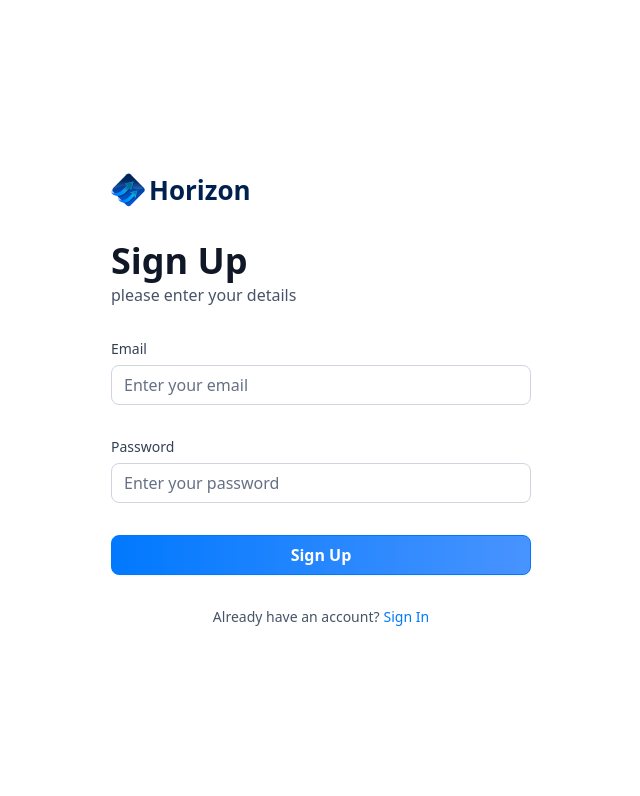
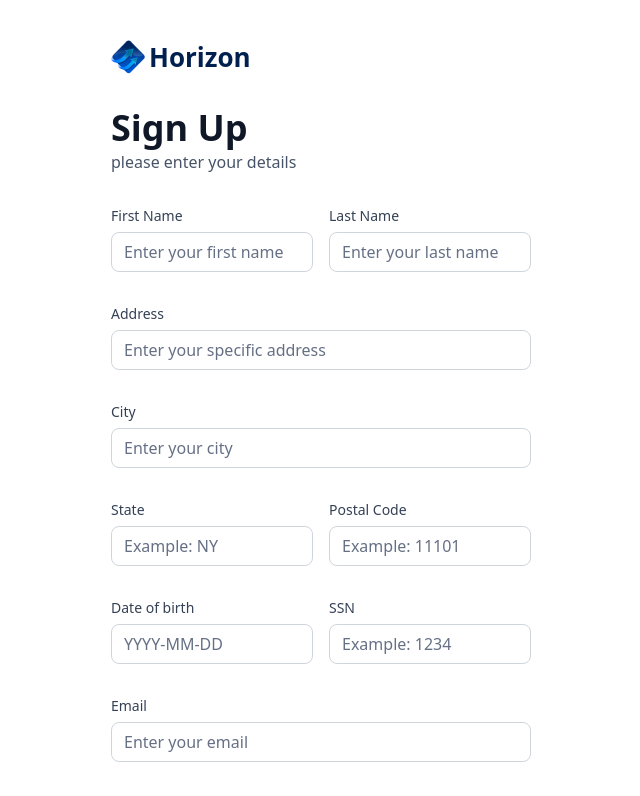
Before and after one commit to MiantsaFanirina/banking, a Next.js app: page /Sign-up in a window 1280 px wide. Shown: the top 796 px of the page, without its empty margins (319-959 px from the left). Built offline with nearby package versions, Linux system fonts and the light colour scheme.

Commit message:
finalisation of Auth Design

```diff
--- a/components/AuthForm.tsx
+++ b/components/AuthForm.tsx
@@ -21,15 +21,19 @@
 import CustomInput from './CustomInput'
 import { authFormSchema } from '@/lib/utils'
 import { Loader2 } from 'lucide-react'
+import { useRouter } from 'next/navigation'
 
 
 const AuthForm = ({type} : {type: string}) => {
     const [user, setUser] = useState(null)
     const [isLoading, setIsLoading] = useState(false)
+    const router = useRouter()
+
+    const formSchema = authFormSchema(type)
 
     // 1. Define your form.
-    const form = useForm<z.infer<typeof authFormSchema>>({
-        resolver: zodResolver(authFormSchema),
+    const form = useForm<z.infer<typeof formSchema>>({
+        resolver: zodResolver(formSchema),
         defaultValues: {
             email: "",
             password: ""
@@ -37,12 +41,37 @@
     })
 
     // 2. Define a submit handler.
-    function onSubmit(values: z.infer<typeof authFormSchema>) {
+    const onSubmit = async (data: z.infer<typeof formSchema>)  => {
         // Do something with the form values.
         // ✅ This will be type-safe and validated.
         setIsLoading(true)
-        console.log(values)
-        setIsLoading(false)
+        try{
+            // Sign up with Apprite & create plaid token
+            if(type === 'sign-up')
+            {
+                // const newUser = await signUp(data);
+
+                // setUser(newUser)
+            }
+
+            if(type === 'sign-in')
+            {
+                // const response = await signIn({
+                //     email: data.email,
+                //     password: data.password
+                // });
+
+                // if(response) {
+                //     router.push('/')
+                // }
+            }
+        }
+        catch(error) {
+            console.log(error)
+        }
+        finally {
+            setIsLoading(false)
+        }
     }
 
 
@@ -81,6 +110,78 @@
                 <>
                     <Form {...form}>
                         <form onSubmit={form.handleSubmit(onSubmit)} className="space-y-8">
+                            {type === 'sign-up' && (
+                                <>
+                                    <div className="flex gap-4">
+                                        <CustomInput
+                                            control={form.control}
+                                            name="firstName"
+                                            label="First Name"
+                                            placeholder="Enter your first name"
+                                        />
+
+                                        <CustomInput
+                                            control={form.control}
+                                            name="lastName"
+                                            label="Last Name"
+                                            placeholder="Enter your last name"
+                                        />
+
+                                    </div>
+
+
+                                    <CustomInput
+                                        control={form.control}
+                                        name="address1"
+                                        label="Address"
+                                        placeholder="Enter your specific address"
+                                    />
+
+                                    <CustomInput
+                                        control={form.control}
+                                        name="city"
+                                        label="City"
+                                        placeholder="Enter your city"
+                                    />
+
+                                    <div className="flex gap-4">
+
+                                        <CustomInput
+                                            control={form.control}
+                                            name="state"
+                                            label="State"
+                                            placeholder="Example: NY"
+                                        />
+
+                                        <CustomInput
+                                            control={form.control}
+                                            name="postalCode"
+                                            label="Postal Code"
+                                            placeholder="Example: 11101"
+                                        />
+
+                                    </div>
+
+                                    <div className="flex gap-4">
+
+                                        <CustomInput
+                                            control={form.control}
+                                            name="dateOfBirth"
+                                            label="Date of birth"
+                                            placeholder="YYYY-MM-DD"
+                                        />
+
+                                        <CustomInput
+                                            control={form.control}
+                                            name="ssn"
+                                            label="SSN"
+                                            placeholder="Example: 1234"
+                                        />
+
+                                    </div>
+
+                                </>
+                            )}
 
                             <CustomInput
                                 control={form.control}
--- a/components/CustomInput.tsx
+++ b/components/CustomInput.tsx
@@ -5,9 +5,12 @@
 import { z } from 'zod'
 import { authFormSchema } from '@/lib/utils'
 
+
+const formSchema = authFormSchema('sign-up')
+
 interface CustomInput {
-    control: Control<z.infer<typeof authFormSchema>>,
-    name: FieldPath<z.infer<typeof authFormSchema>>,
+    control: Control<z.infer<typeof formSchema>>,
+    name: FieldPath<z.infer<typeof formSchema>>,
     label: string,
     placeholder: string,
     password?: boolean
--- a/lib/utils.ts
+++ b/lib/utils.ts
@@ -195,7 +195,17 @@
   return date > twoDaysAgo ? "Processing" : "Success";
 };
 
-export const authFormSchema = z.object({
+export const authFormSchema = (type: string) => z.object({
+  // sign
+  firstName: type === 'sign-in' ? z.string().optional() : z.string().min(3),
+  lastName: type === 'sign-in' ? z.string().optional() : z.string().min(3),
+  address1: type === 'sign-in' ? z.string().optional() : z.string().max(50),
+  city: type === 'sign-in' ? z.string().optional() : z.string().max(50),
+  state: type === 'sign-in' ? z.string().optional() : z.string().max(2).min(2),
+  postalCode: type === 'sign-in' ? z.string().optional() : z.string().min(3).max(6),
+  dateOfBirth: type === 'sign-in' ? z.string().optional() : z.string().min(3),
+  ssn: type === 'sign-in' ? z.string().optional() : z.string().min(3),
+  // both
   email: z.string().email(),
   password: z.string().min(8)
 });
```
